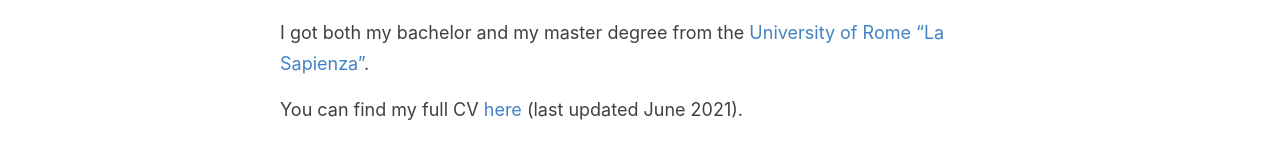
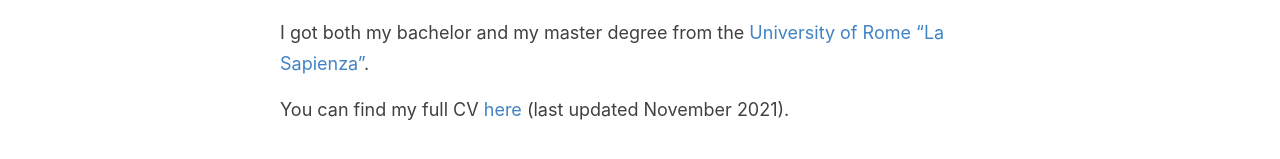
Before and after one commit to anddil/anddil.github.io, a Jekyll site: the page built from _pages/about.md, in a window 1280 px wide. Shown: the part 402-561 px from the top of the page. Built offline with Jekyll 4.4.1, drawn with Linux system fonts in a browser that asks for light colours.

Commit message:
Update about.md

```diff
--- a/_pages/about.md
+++ b/_pages/about.md
@@ -13,4 +13,4 @@
 
 I got both my bachelor and my master degree from the [University of Rome "La Sapienza"](https://www.mat.uniroma1.it/en).
 
-You can find my full CV [here](CV_DiLorenzo.pdf) (last updated June 2021).
+You can find my full CV [here](CV.pdf) (last updated November 2021).
```
